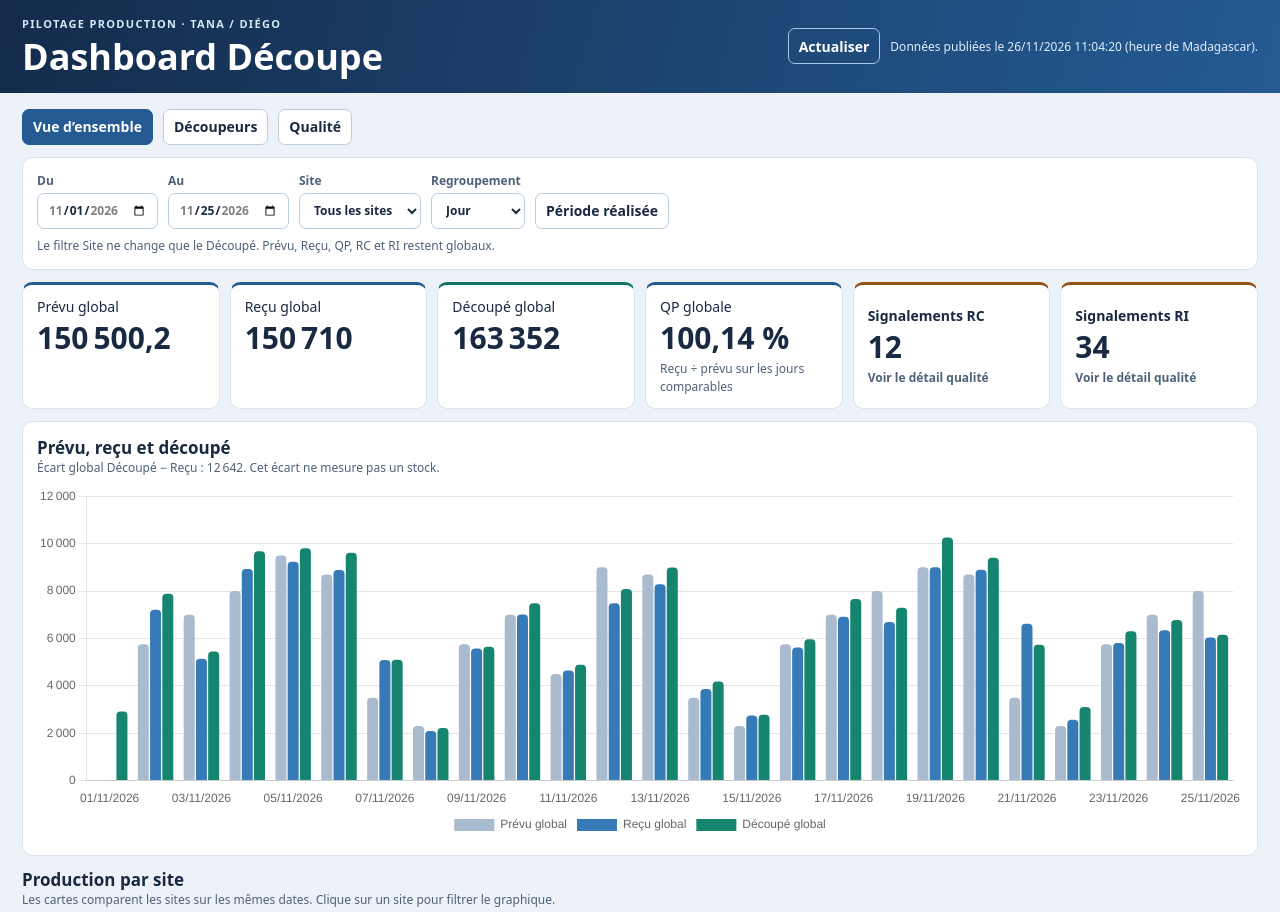
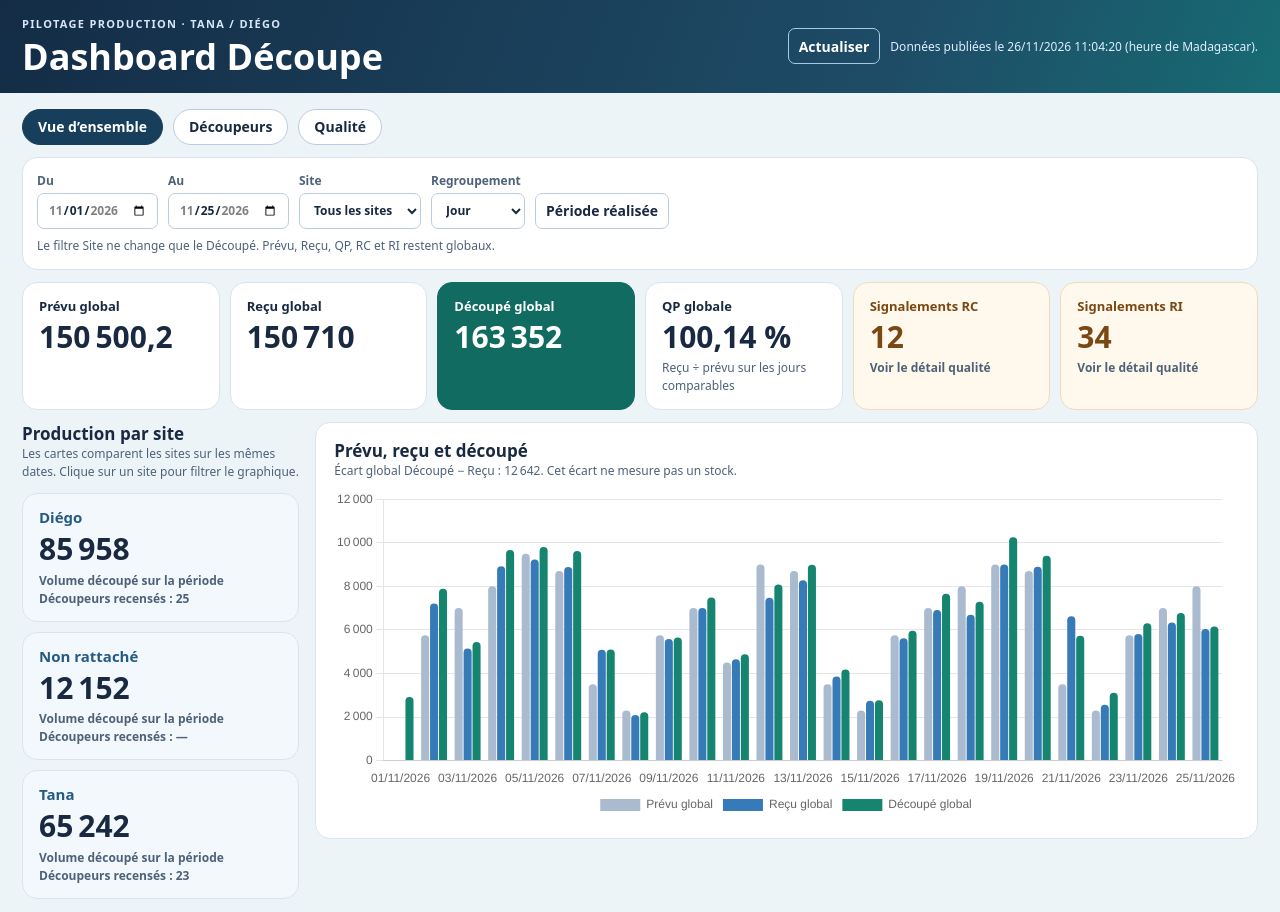
Before and after one commit to rinowebadm-art/DASH-BOARD-DECOUPE, a plain HTML site: page index.html in a window 1280 px wide. Shown: the top 912 px of the page. Drawn offline with nearby package versions, Linux system fonts and the light colour scheme.

Commit message:
Update index.html

```diff
--- a/index.html
+++ b/index.html
@@ -77,6 +77,107 @@
       .wrap { padding: 12px; }
       .pair { grid-template-columns: 1fr; }
       .masthead > .row { width: 100%; }
+    }
+  /* Finition visuelle du dashboard */
+    body {
+      background: #edf4f7;
+    }
+    header {
+      background: linear-gradient(110deg, #142c46, #1e4c67 70%, #176b73);
+    }
+    .wrap {
+      max-width: 1520px;
+    }
+    .panel, .kpi, .site-card {
+      border-radius: 15px;
+    }
+    nav button {
+      border-radius: 999px;
+      padding-inline: 15px;
+    }
+    nav button[aria-pressed="true"] {
+      background: #173e5b;
+      border-color: #173e5b;
+    }
+    .kpi {
+      display: flex;
+      flex-direction: column;
+      justify-content: flex-start;
+      gap: 3px;
+      padding: 14px 16px;
+      border-top: 1px solid var(--border);
+    }
+    .kpi > span:first-child {
+      font-size: 13px;
+      font-weight: 650;
+    }
+    .kpi strong {
+      margin: 2px 0;
+    }
+    .kpi.prod {
+      background: #126b60;
+      border: 1px solid #126b60;
+      color: #fff;
+    }
+    .kpi.qual {
+      background: #fff8ed;
+      border: 1px solid #eedbc1;
+      color: #794813;
+    }
+    button.kpi.qual:hover {
+      background: #fcefdc;
+      border-color: #c39764;
+    }
+    #flux > .panel {
+      min-width: 0;
+      padding: 16px 18px;
+    }
+    .site-card {
+      padding: 13px 16px;
+      background: #f2f8fc;
+    }
+    .site-card .site-name {
+      color: #255b83;
+      font-size: 15px;
+    }
+    .site-card[aria-pressed="true"] {
+      background: #e0eff7;
+      border-color: #255b83;
+    }
+    @media (min-width: 1050px) {
+      #flowKpis {
+        grid-template-columns: repeat(6, minmax(0, 1fr));
+      }
+      #flux {
+        display: grid;
+        grid-template-columns: minmax(220px, 1fr) minmax(0, 3.4fr);
+        grid-template-rows: auto auto auto auto;
+        gap: 12px 16px;
+        align-items: start;
+      }
+      #flowKpis {
+        grid-area: 1 / 1 / 2 / 3;
+        margin-bottom: 0;
+      }
+      #flux > .panel {
+        grid-area: 2 / 2 / 5 / 3;
+        margin-bottom: 0;
+      }
+      #flux > .section-head {
+        grid-area: 2 / 1 / 3 / 2;
+        margin-bottom: 0;
+      }
+      #siteCards {
+        grid-area: 3 / 1 / 4 / 2;
+        grid-template-columns: 1fr;
+        margin-bottom: 0;
+      }
+      #noSites {
+        grid-area: 4 / 1 / 5 / 2;
+      }
+      #flux .plot {
+        height: clamp(320px, 26vw, 390px);
+      }
     }
   </style>
 </head>
```
